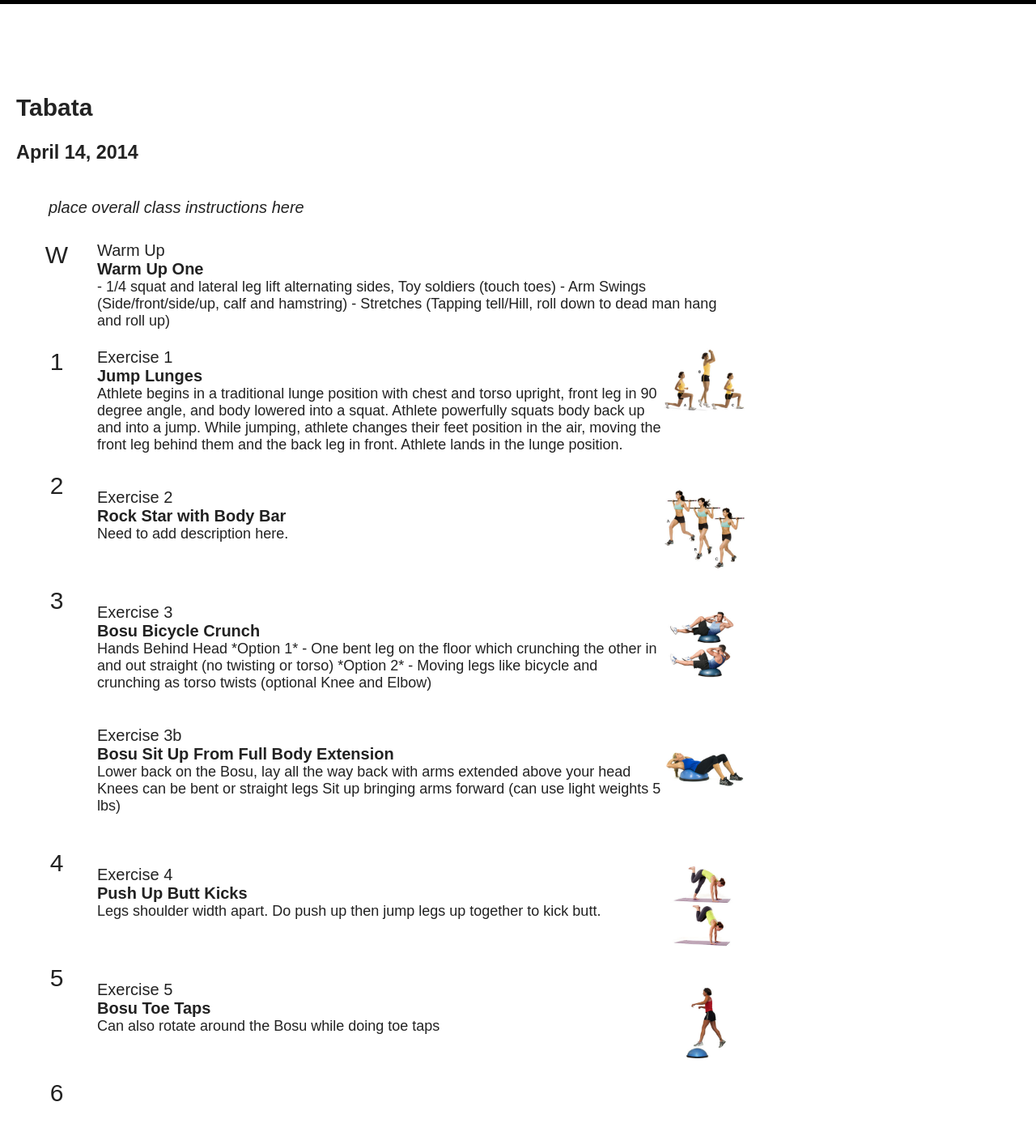
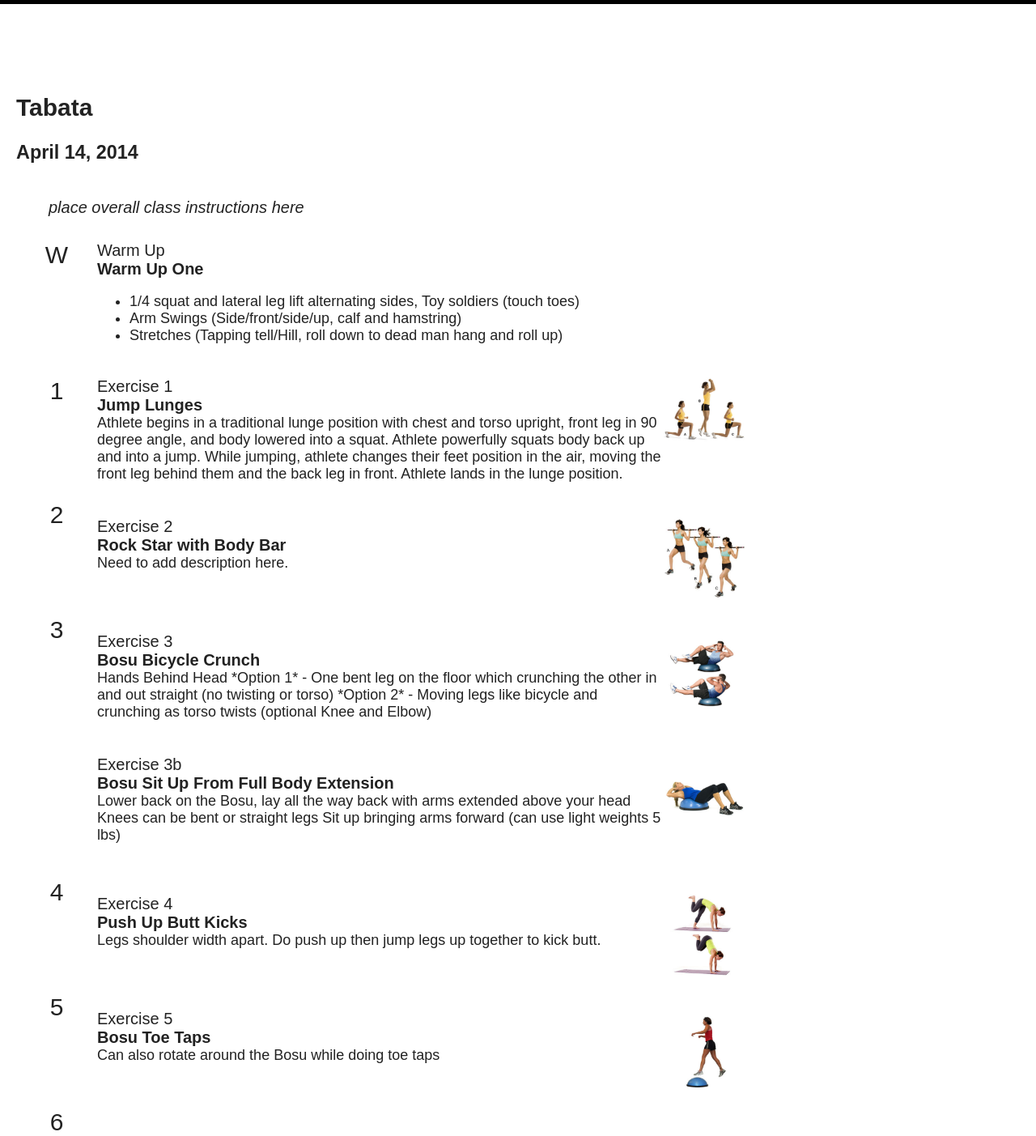
Before and after one commit to christyallen/christyallen.github.io, a Jekyll site: the page built from workouts/_posts/2014-04-14-tabata.md, in a window 1280 px wide. Shown: the whole page at 81% size. Built offline with Jekyll 4.4.1, drawn with Linux system fonts in a browser that asks for light colours; nearby versions of some CDN libraries; before the commit the page ends 1367 px from its top, so only the background shows below that.

Commit message:
Site updated at 2014-04-15 20:46:50 UTC

```diff
--- a/_layouts/workout.html
+++ b/_layouts/workout.html
@@ -33,7 +33,7 @@
           {% if post.code == warm-up %}
               <div class="exercise-number">Warm Up</div>
                 <div class="exercise-title">{{post.title}}</div>
-                <div class="exercise-description">{{ post.content }}</div>
+                <div class="exercise-description">{{ post.content | markdownify }}</div>
                 <br style="clear: both;" />
           {% endif %}
         {% endfor %}
```
